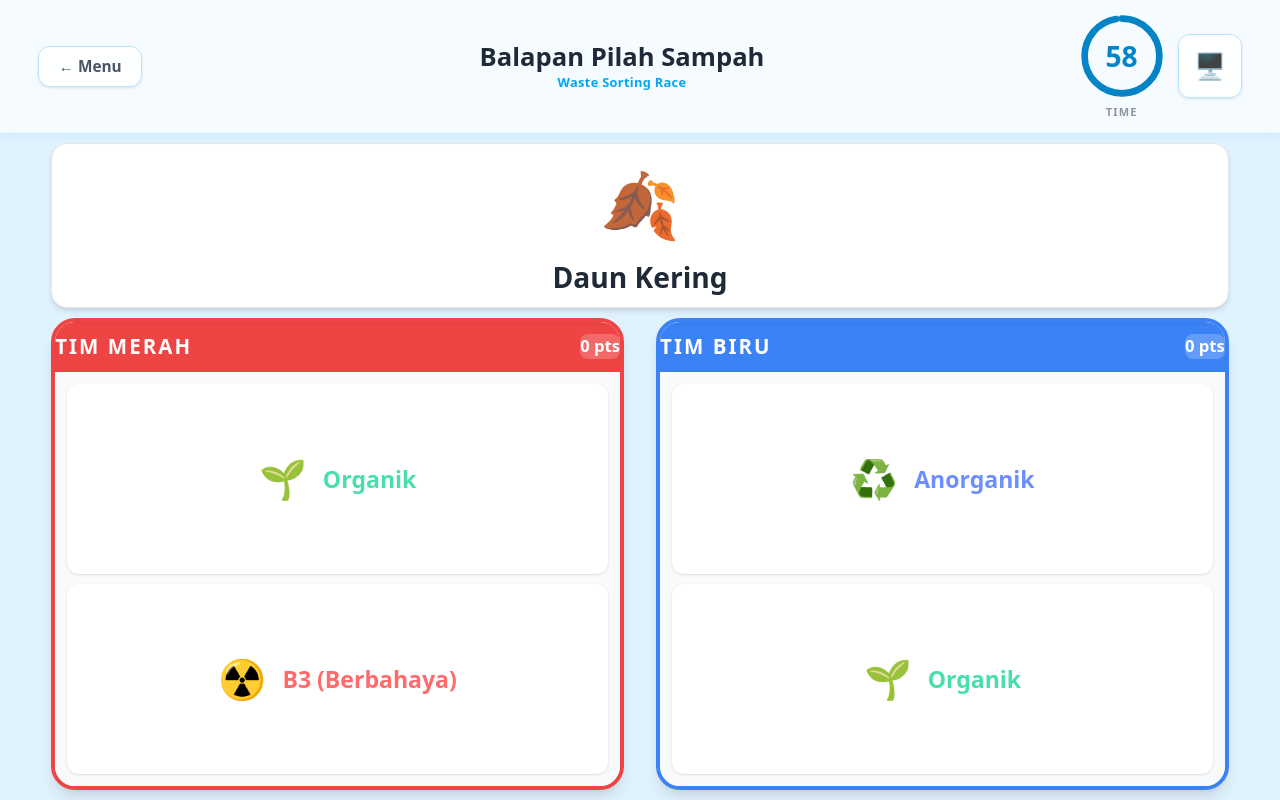
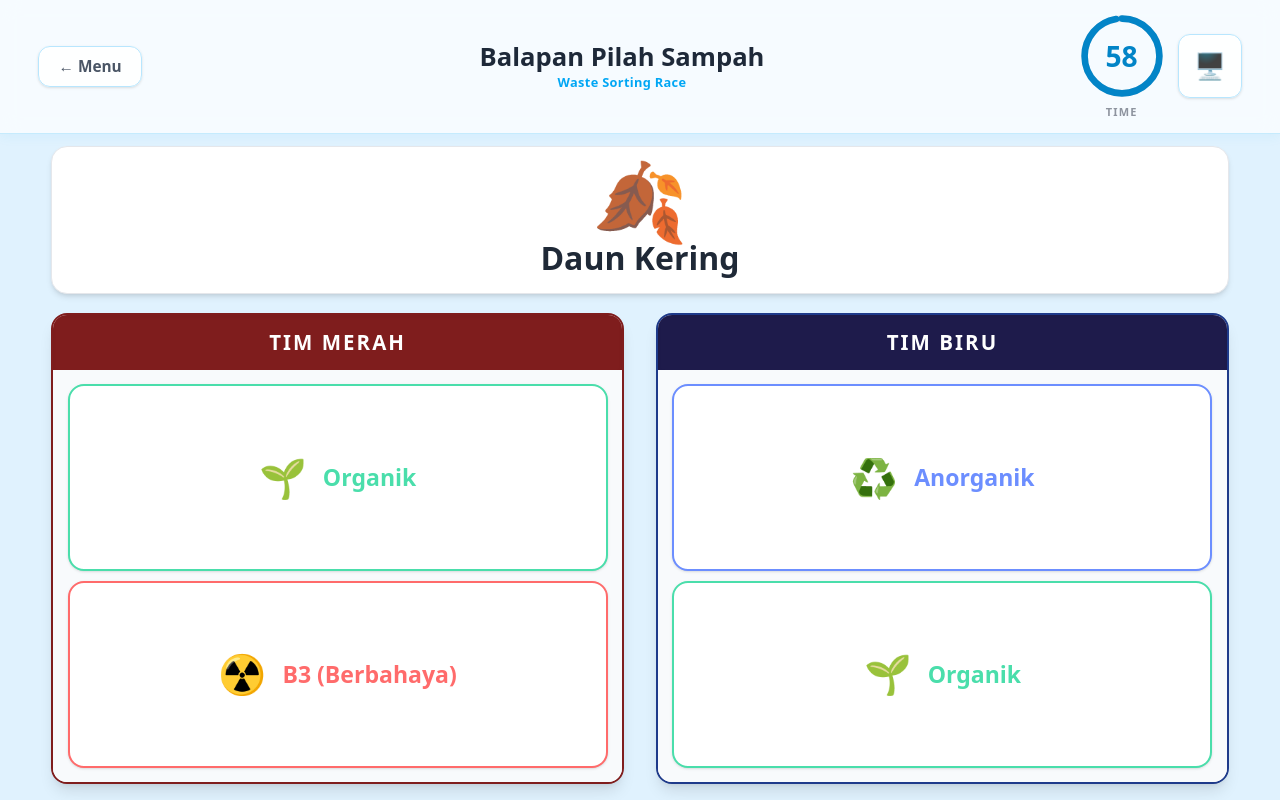
Before and after one commit to DiaztMF/EduPanel, a Next.js app: page /games/waste-sorting-race in a window 1280 px wide. Built offline with nearby package versions, Linux system fonts and the light colour scheme.

Commit message:
style: refine layout and improve UI elements in WasteSortingRacePage

```diff
--- a/src/app/games/waste-sorting-race/page.tsx
+++ b/src/app/games/waste-sorting-race/page.tsx
@@ -26,17 +26,18 @@ function TeamPanel({
   onGuess: (cat: WasteCategory) => void;
   disabled: boolean;
 }) {
-  const color = player === 1 ? "#3b82f6" : "#ef4444";
-  const title = player === 1 ? "TIM BIRU" : "TIM MERAH";
+  const isP1 = player === 1;
+  const color = isP1 ? "#1e3a8a" : "#7f1d1d";
+  const headerColor = isP1 ? "#1e1b4b" : "#7f1d1d";
+  const title = isP1 ? "TIM BIRU" : "TIM MERAH";
 
   return (
-    <div className="flex flex-col bg-white rounded-3xl shadow-lg border-4 overflow-hidden h-full" style={{ borderColor: color }}>
-      <div className="flex items-center justify-between text-white px-6 shadow-inner flex-shrink-0" style={{ backgroundColor: color, paddingBlock: "clamp(8px, 1.2vh, 16px)" }}>
+    <div className="flex flex-col bg-white rounded-2xl shadow-lg border-2 overflow-hidden h-full" style={{ borderColor: color }}>
+      <div className="flex items-center justify-center text-white shadow-inner flex-shrink-0" style={{ backgroundColor: headerColor, paddingBlock: "clamp(10px, 1.5vh, 20px)" }}>
         <h2 className="font-bold tracking-widest" style={{ fontSize: "clamp(14px, 1.6vw, 22px)" }}>{title}</h2>
-        <div className="font-black bg-white/20 px-3 py-1 rounded-lg" style={{ fontSize: "clamp(13px, 1.3vw, 18px)" }}>{score} pts</div>
       </div>
 
-      <div className="flex-1 flex flex-col min-h-0 relative" style={{ padding: "clamp(10px, 1.5vh, 18px)", background: "#f8fafc", gap: "clamp(8px, 1.2vh, 14px)" }}>
+      <div className="flex-1 flex flex-col min-h-0 relative" style={{ padding: "clamp(12px, 1.8vh, 22px)", background: "#f8fafc", gap: "clamp(10px, 1.4vh, 18px)" }}>
         <AnimatePresence>
           {lastResult && (
             <motion.div
@@ -59,8 +60,8 @@ function TeamPanel({
                 key={`${cat}-${idx}`}
                 onPointerDown={(e) => { e.stopPropagation(); onGuess(cat); }}
                 disabled={disabled}
-                className="touch-btn flex-1 w-full bg-white border-2 rounded-2xl shadow-sm flex items-center justify-center gap-4 active:scale-95 transition-transform"
-                style={{ borderColor: cfg.color, minHeight: "clamp(48px, 6vh, 80px)", opacity: disabled ? 0.6 : 1 }}
+                className="flex-1 w-full bg-white border-2 rounded-2xl shadow-sm flex items-center justify-center gap-4 active:scale-95 active:translate-y-0.5 transition-all"
+                style={{ borderColor: cfg.color, minHeight: "clamp(52px, 7vh, 90px)", opacity: disabled ? 0.6 : 1, touchAction: "manipulation" }}
               >
                 <span style={{ fontSize: "clamp(28px, 3vw, 44px)" }}>{cfg.emoji}</span>
                 <span className="font-bold" style={{ fontSize: "clamp(16px, 1.8vw, 28px)", color: cfg.color }}>{cfg.label}</span>
@@ -157,16 +158,16 @@ export default function WasteSortingRacePage() {
       />
 
       {/* CENTER CLUE CARD */}
-      <div className="w-full z-10 flex-shrink-0" style={{ padding: "clamp(8px, 1.2vh, 14px) clamp(20px, 4vw, 60px)" }}>
+      <div className="w-full z-10 flex-shrink-0" style={{ padding: "clamp(10px, 1.6vh, 20px) clamp(20px, 4vw, 60px)" }}>
          <AnimatePresence mode="wait">
            <motion.div
              key={currentWaste.id}
              initial={{ opacity: 0, scale: 0.95 }} animate={{ opacity: 1, scale: 1 }} exit={{ opacity: 0, scale: 0.95 }} transition={{ duration: 0.2 }}
-             className="bg-white rounded-2xl shadow-md border border-gray-200 text-center w-full flex flex-col items-center justify-center gap-2"
-             style={{ minHeight: "clamp(90px, 13vh, 170px)", padding: "clamp(10px, 1.5vh, 20px)" }}
+             className="bg-white rounded-2xl shadow-md border border-gray-200 text-center w-full flex flex-col items-center justify-center"
+             style={{ minHeight: "clamp(100px, 15vh, 190px)", padding: "clamp(12px, 1.8vh, 24px)" }}
            >
-             <span style={{ fontSize: "clamp(40px, 5vw, 72px)" }}>{currentWaste.emoji}</span>
-             <h2 className="font-black text-[#1f2937] leading-tight" style={{ fontSize: "clamp(20px, 2.2vw, 36px)" }}>
+             <span style={{ fontSize: "clamp(48px, 6vw, 84px)", lineHeight: 1 }}>{currentWaste.emoji}</span>
+             <h2 className="font-black text-[#1f2937] mt-1 leading-tight" style={{ fontSize: "clamp(22px, 2.5vw, 38px)" }}>
                {currentWaste.name}
              </h2>
            </motion.div>
@@ -174,7 +175,7 @@ export default function WasteSortingRacePage() {
       </div>
 
       {/* TEAM PANELS */}
-      <div className="flex-1 w-full z-10 flex gap-8 min-h-0" style={{ padding: "0 clamp(20px, 4vw, 60px) clamp(8px, 1.2vh, 14px)" }}>
+      <div className="flex-1 w-full z-10 flex gap-8 min-h-0" style={{ padding: "clamp(4px, 0.8vh, 10px) clamp(20px, 4vw, 60px) clamp(12px, 2vh, 24px)" }}>
         <div className="flex-1 min-w-0">
           <TeamPanel
             player={2}
@@ -202,7 +203,7 @@ export default function WasteSortingRacePage() {
         {phase === "countdown" && (
           <motion.div
             className="absolute inset-0 z-40 flex flex-col items-center justify-center"
-            style={{ background: "rgba(224,242,254,0.95)" }}
+            style={{ background: "rgba(224,242,254,0.95)", backdropFilter: "blur(12px)" }}
             initial={{ opacity: 0 }} animate={{ opacity: 1 }} exit={{ opacity: 0 }}
           >
             <p className="text-gray-600 font-bold mb-6" style={{ fontSize: "clamp(32px, 3vw, 56px)" }}>Bersiap...</p>
```
